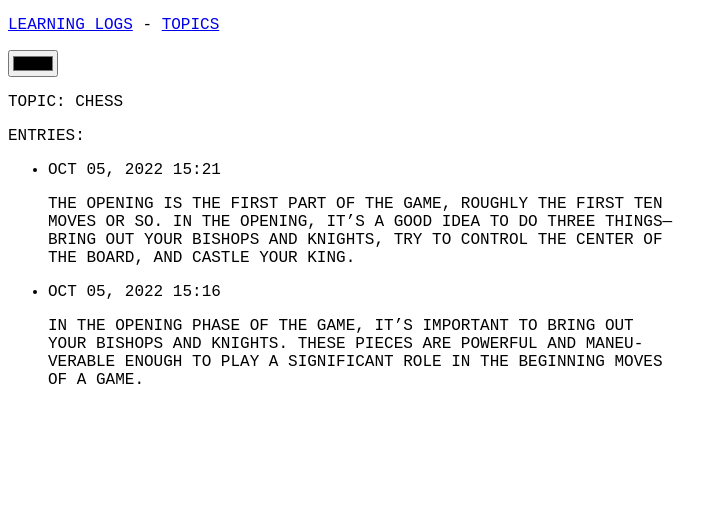
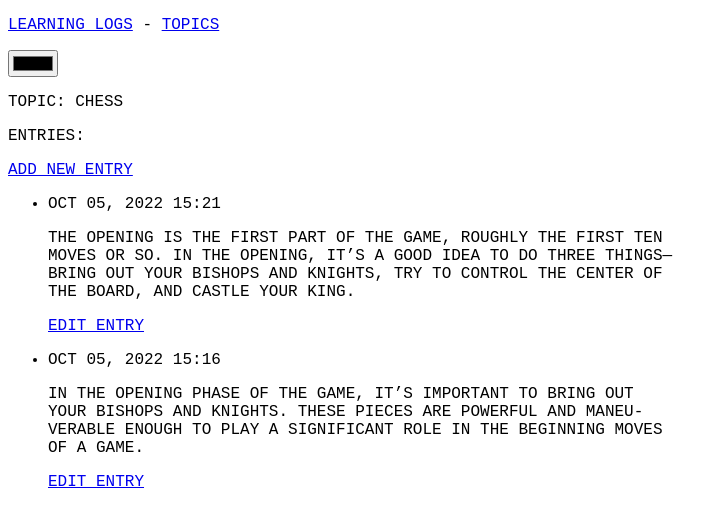
Before and after one commit to emmanuelnjela/learning_log, a Django app: page /topics/1/ in a window 1280 px wide. Shown: the top 527 px of the page, without its empty margins (0-728 px from the left). Run offline with Django 4.2, Linux system fonts and the light colour scheme; data comes from the database, SQL or seed files in the repository; both versions use the stored data as it was after the commit.

Commit message:
Allowing users to Enter data

```diff
--- a/learning_logs/templates/learning_logs/topic.html
+++ b/learning_logs/templates/learning_logs/topic.html
@@ -4,15 +4,21 @@
     <p>Topic: {{ topic }}</p>
 
     <p>Entries: </p>
-
+    <p>
+        <a href="{% url 'learning_logs:new_entry' topic.id %}">Add new entry</a>
+    </p>
     <ul>
         {% for entry in entries %}
             <li>
                 <p>{{ entry.date_added|date:'M d, Y H:i' }}</p>
                 <p>{{ entry.text|linebreaks }}</p>
+                <p>
+                    <a href="{% url 'learning_logs:edit_entry' entry.id %}">Edit entry</a>
+                </p>
             </li>
             {% empty %}
             <li>There are no entries in {{ topic }} yet</li>
         {% endfor %}
     </ul>
+
 {% endblock content %}
--- a/learning_logs/templates/learning_logs/topics.html
+++ b/learning_logs/templates/learning_logs/topics.html
@@ -11,4 +11,5 @@
             <li>No topic added yet</li>
         {% endfor %}
     </ul>
+    <a href="{% url 'learning_logs:new_topic' %}">Add new topic</a>
 {% endblock content %}
--- a/learning_logs/urls.py
+++ b/learning_logs/urls.py
@@ -12,5 +12,11 @@ urlpatterns = [
     # page that show all topics
     path('topics/', views.topics, name='topics'),
     # page for single topic
-    path('topics/<int:topic_id>/',views.topic, name='topic')
+    path('topics/<int:topic_id>/',views.topic, name='topic'),
+    # page for adding new topic
+    path('new_topic/', views.new_topic, name='new_topic'),
+    # page for adding new entry
+    path('new_entry/<int:topic_id>/', views.new_entry, name='new_entry'),
+    # page for edditing entry
+    path('edit_entry/<int:edit_entry>/', views.edit_entry, name='edit_entry')
 ]
--- a/learning_logs/views.py
+++ b/learning_logs/views.py
@@ -1,5 +1,6 @@
-from django.shortcuts import render
-from .models import Topic
+from django.shortcuts import render, redirect
+from .models import Entry, Topic
+from .forms import TopicForm, EntryForm
 
 # Create your views here.
 
@@ -19,3 +20,58 @@ def topic(request, topic_id):
     entries = topic.entry_set.order_by('-date_added')
     context = {'topic': topic, 'entries': entries}
     return render(request, 'learning_logs/topic.html', context)
+
+def new_topic(request):
+    """Add a new topic form"""
+    if request.method != 'POST':
+        # no data submitted; return the blank form
+        form = TopicForm()
+    else:
+        # POST data submitted; process data
+        form = TopicForm(data=request.POST)
+        if form.is_valid():
+            form.save()
+            return redirect('learning_logs:topics')
+
+    # Display blank or valid form
+    context = {'form': form}
+    return render(request, 'learning_logs/new_topic.html', context)
+
+def new_entry(request, topic_id):
+    """Adding new Entry"""
+    topic = Topic.objects.get(id=topic_id)
+
+    if request.method != "POST":
+        # no data submitted; create blank form
+        form = EntryForm()
+    else:
+        # POST data submitted; process data
+        form = EntryForm(request.POST)
+        if form.is_valid():
+            new_entry = form.save(commit=False)
+            new_entry.topic = topic
+            new_entry.save()
+            return redirect('learning_logs:topic', topic_id=topic_id)
+
+    # display blank or invalid form
+    context = {'topic': topic, 'form': form}
+    return render(request, 'learning_logs/new_entry.html', context)
+
+def edit_entry(request, entry_id):
+    """Editing an entry"""
+    entry = Entry.objects.get(id=entry_id)
+    topic = entry.topic
+
+    if request.method != 'POST':
+        # intial request; prefill the form with the existing entry data
+        form = EntryForm(instance=entry)
+
+    else:
+        # POST data submitted; process data
+        form = EntryForm(instance=Entry, data=request.POST)
+        if form.is_valid():
+            form.save()
+            return redirect('learning_logs:topic', topic_id=topic.id)
+
+    context = {'entry': entry, 'form': form, 'topic': topic}
+    return render(request, 'learning_logs/new_entry.html', context)
```
Also changed, not shown: learning_logs/forms.py (added, +16 -0 lines), learning_logs/templates/learning_logs/edit_entry.html (added, +15 -0 lines), learning_logs/templates/learning_logs/new_entry.html (added, +11 -0 lines), learning_logs/templates/learning_logs/new_topic.html (added, +10 -0 lines), db.sqlite3.
